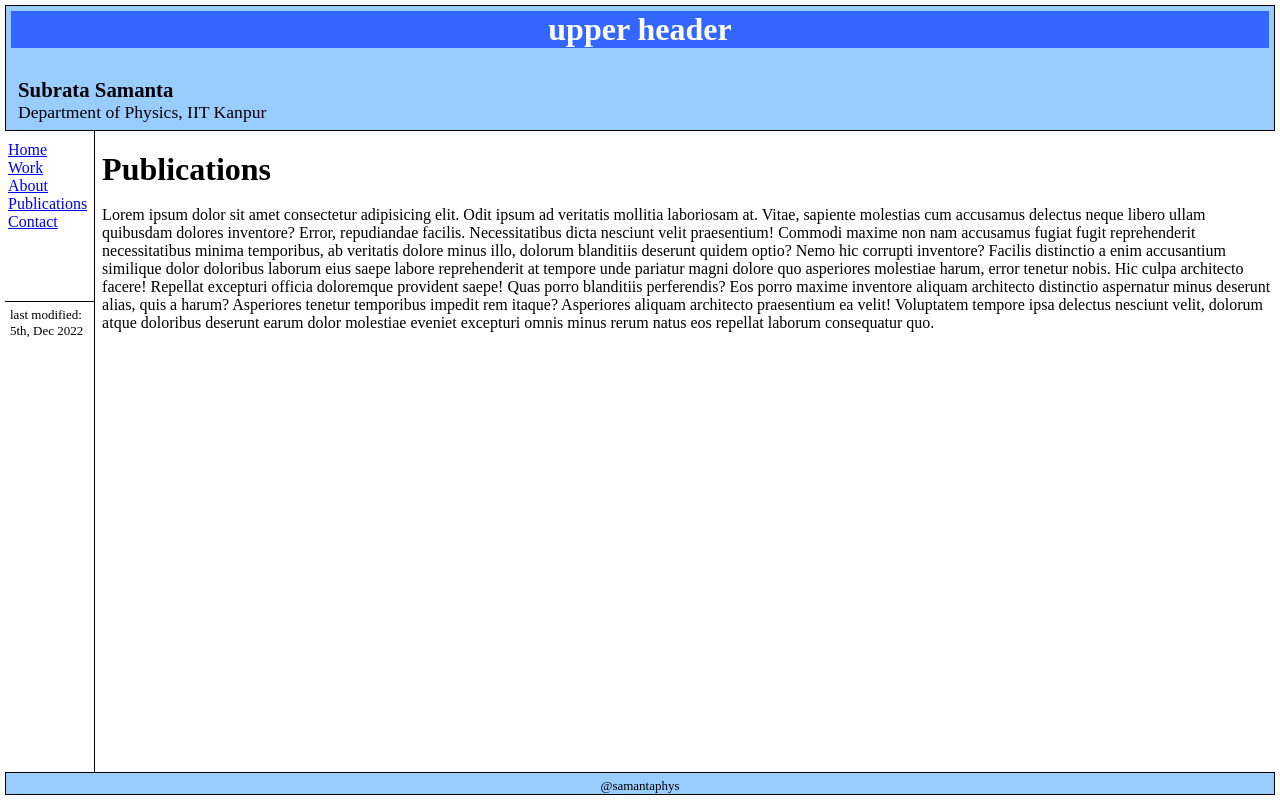
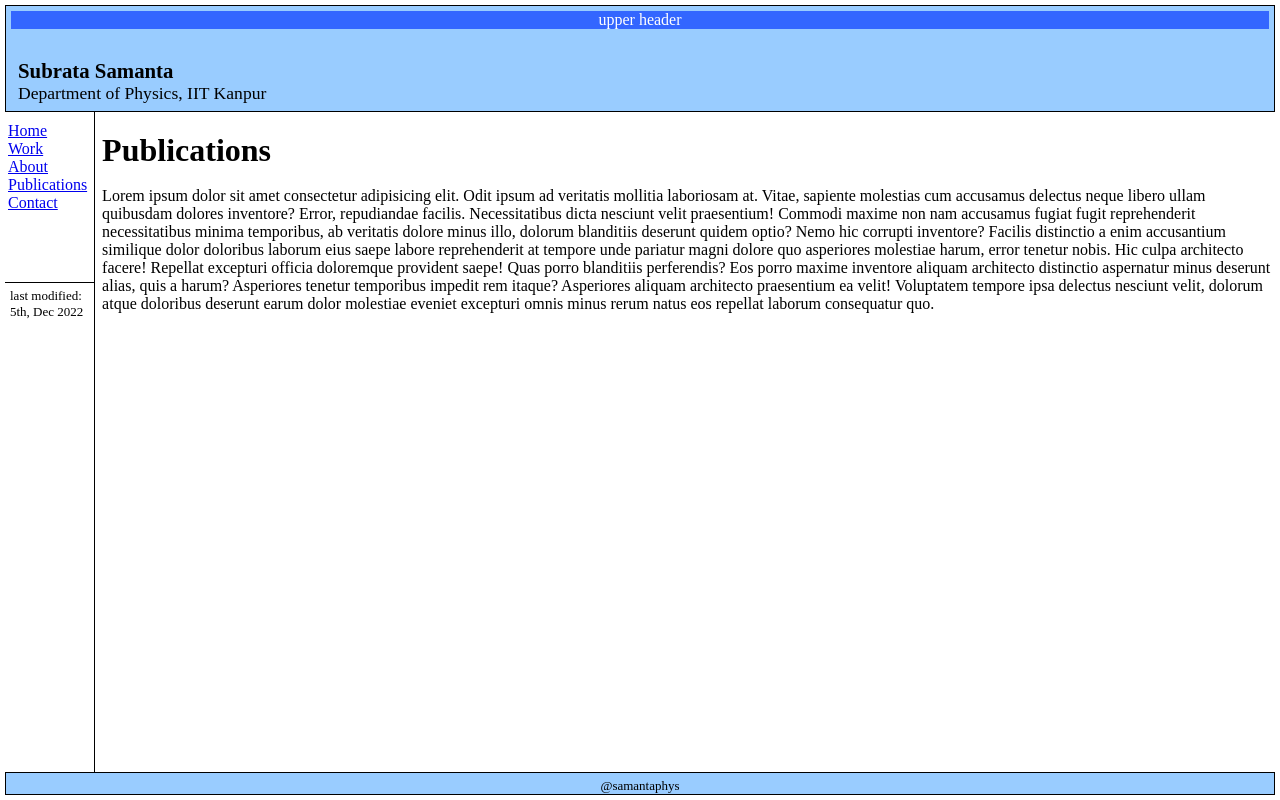
Before and after one commit to samantaphys/samantaphys.github.io, a plain HTML site: page publication.html in a window 1280 px wide. Drawn offline with Linux system fonts and the light colour scheme.

Commit message:
Update publication.html

```diff
--- a/publication.html
+++ b/publication.html
@@ -17,7 +17,7 @@
 
         <div class="header">
             <div class="header-upper-2">
-                <h1>upper header</h1>
+                <p>upper header</p>
             </div>
 
             <div class="header-lower">
```
